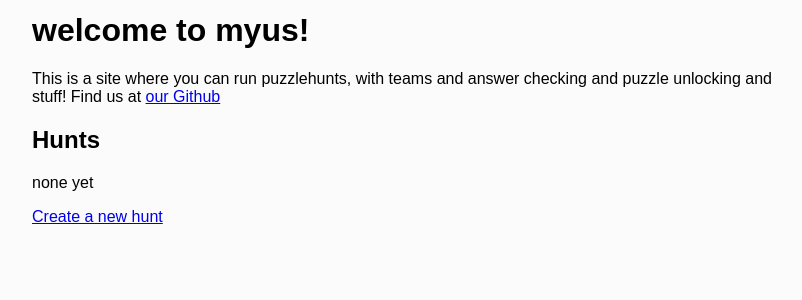
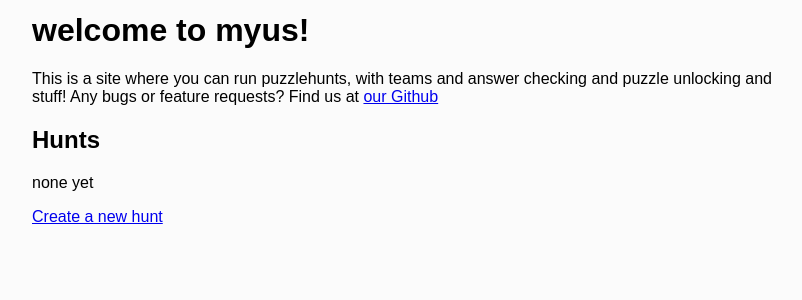
Before and after one commit to PuzzleTechHub/myus, a Django app: page / in a window 1280 px wide. Shown: the part 42-342 px from the top of the page, without its empty margins (224-1026 px from the left). Run offline with Django 3.2, Linux system fonts and the light colour scheme; data that the repository does not hold is empty.

Commit message:
Update links and landing page

```diff
--- a/myus/myus/templates/index.html
+++ b/myus/myus/templates/index.html
@@ -1,7 +1,7 @@
 {% extends "base.html" %}
 {% block main %}
 <h1>welcome to myus!</h1>
-<p>This is a site where you can run puzzlehunts, with teams and answer checking and puzzle unlocking and stuff! Find us at <a href="https://github.com/Puzzle-Tech-Hub/myus">our Github</a> </p>
+<p>This is a site where you can run puzzlehunts, with teams and answer checking and puzzle unlocking and stuff! Any bugs or feature requests? Find us at <a href="https://github.com/PuzzleTechHub/myus">our Github</a> </p>
 <h2>Hunts</h2>
 {% if hunts %}
 <ul>
```
Also changed, not shown: README.md.
